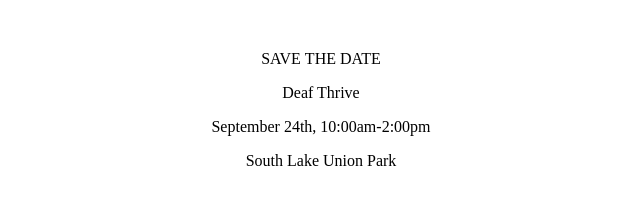
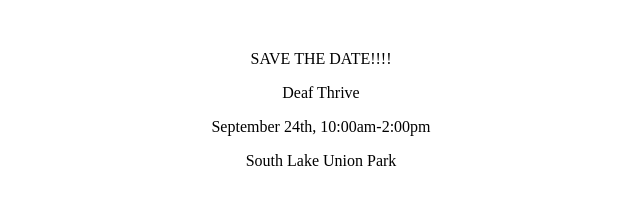
Before and after one commit to bgramer/DeafThrive, a plain HTML site: page index.html in a window 1280 px wide. Shown: the full height of the page, 319-959 px from the left. Drawn offline with Linux system fonts and the light colour scheme.

Commit message:
testing index page
this is a test for the index page

```diff
--- a/index.html
+++ b/index.html
@@ -7,7 +7,7 @@
 
 <body>
 <p align="center"> </p>
-<p align="center">SAVE THE DATE</p>
+<p align="center">SAVE THE DATE!!!!</p>
 <p align="center">Deaf Thrive</p>
 <p align="center">September 24th, 10:00am-2:00pm</p>
 <p align="center">South Lake Union Park</p>
```
